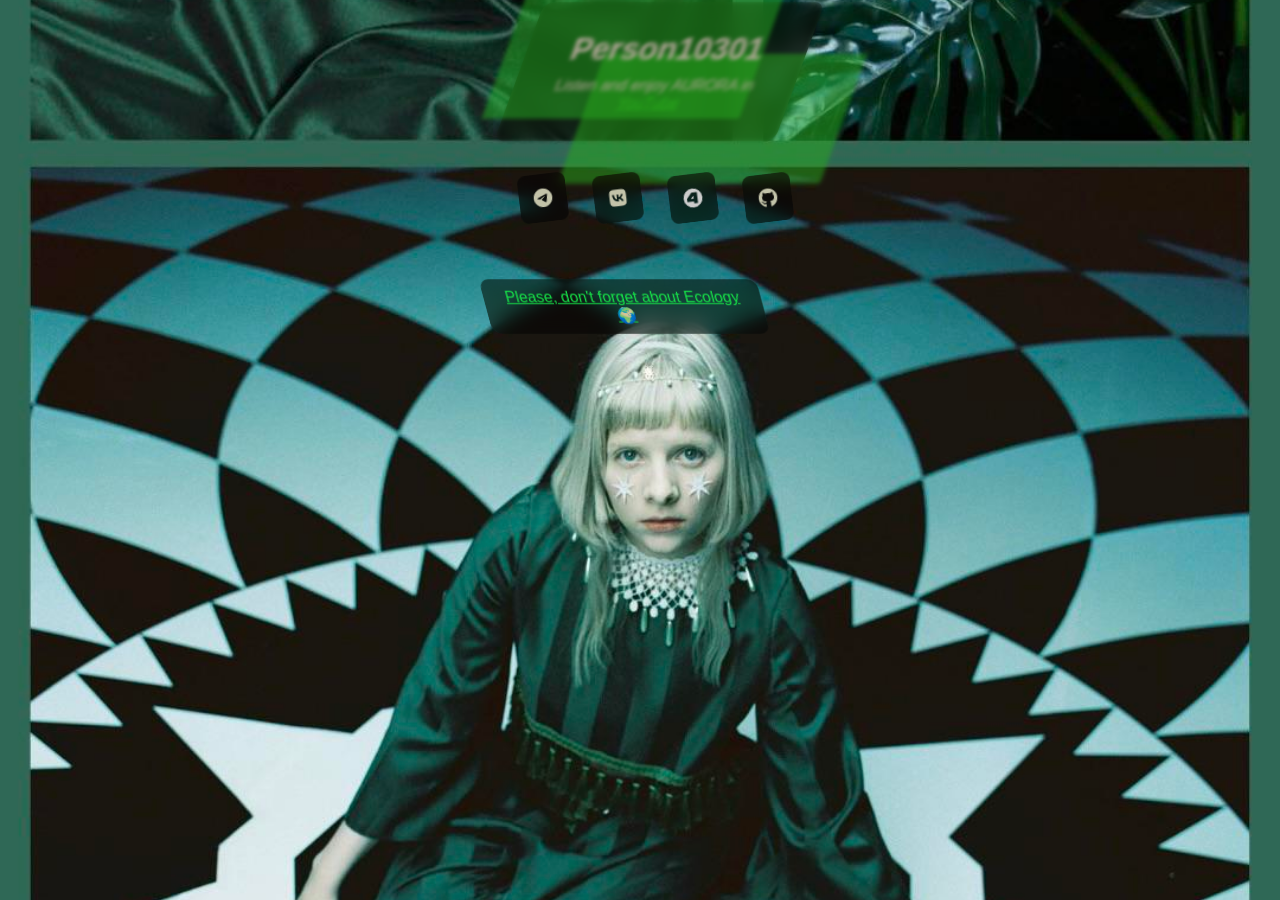
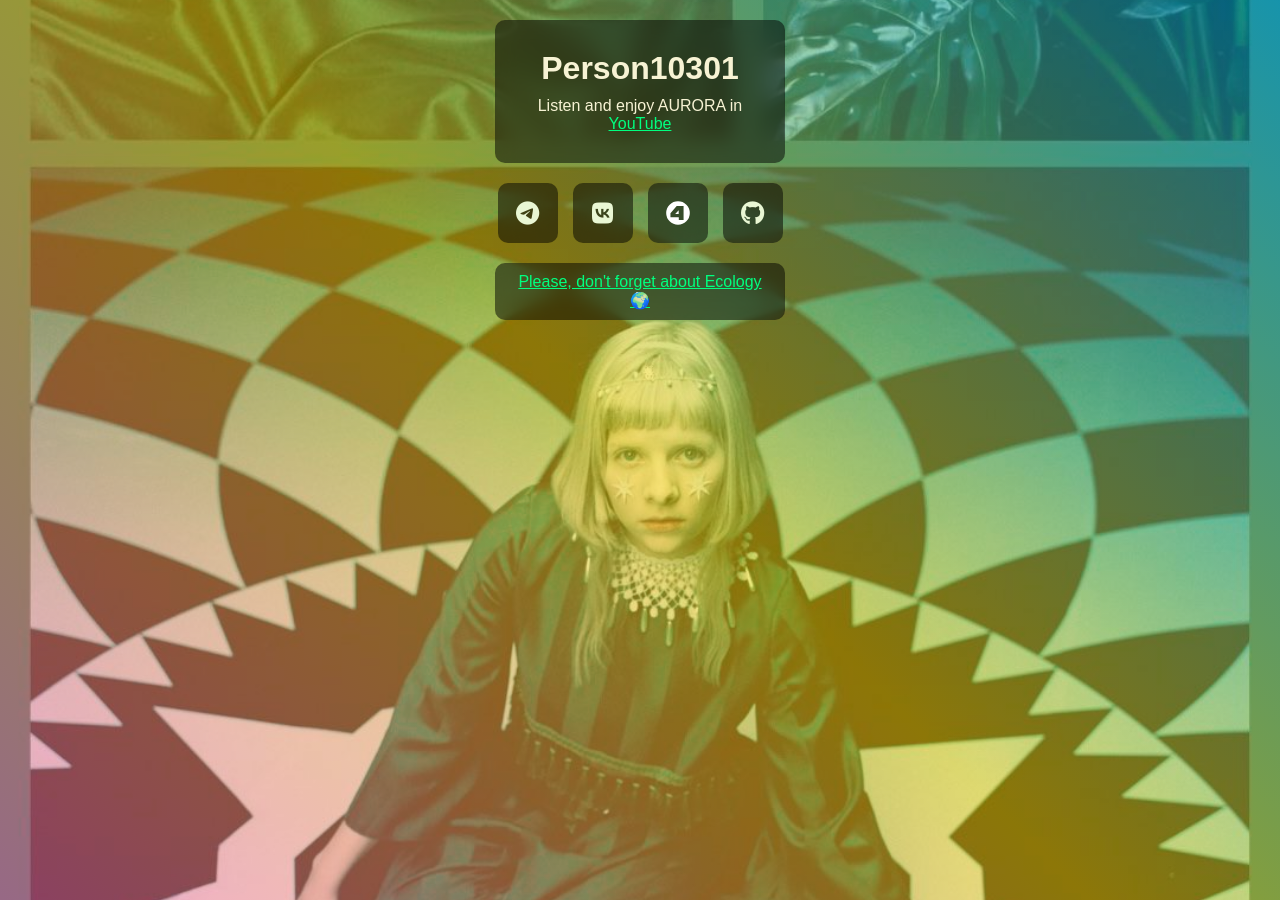
Before and after one commit to person10301/fox10301, a Jekyll site: the page built from index.md, in a window 1280 px wide. Built offline with Jekyll 4.4.1, drawn with Linux system fonts in a browser that asks for light colours; our own code applies the rules of GitHub Pages for plain Markdown files.

Commit message:
Update style.css

```diff
--- a/css/style.css
+++ b/css/style.css
@@ -11,7 +11,8 @@
   align-items: center;
   color: white;
   font-family: Arial, sans-serif;
-  overflow: hidden; /* Предотвращает вылезание элементов */
+  overflow: hidden;
+  position: relative; /* Для глобальных линий */
 }
 
 .content {
@@ -62,7 +63,7 @@
 }
 
 .custom-icon {
-  width: 44px; /* Учитываем твой новый размер */
+  width: 44px;
   height: 44px;
   fill: currentColor;
 }
@@ -96,88 +97,22 @@
   margin: 0;
 }
 
-/* Эффекты глитча */
-.content:before,
-.content:after {
+/* Глобальные линии для хаоса */
+body:before,
+body:after {
   content: "";
   position: absolute;
-  top: -15px;
-  left: -15px;
-  width: 130%;
-  height: 130%;
-  background: inherit;
+  width: 100%;
+  height: 100%;
   z-index: -1;
-  animation: glitch-layer 1.5s linear infinite;
+  pointer-events: none; /* Чтобы не мешали кликам */
+  animation: glitch-lines 3s linear infinite;
 }
 
-.content:before {
-  clip-path: polygon(0 0, 70% 0, 70% 70%, 0 70%);
-  animation-delay: 0.2s;
-  background: rgba(0, 255, 127, 0.5);
+body:before {
+  background: linear-gradient(45deg, rgba(255, 105, 180, 0.5), rgba(255, 215, 0, 0.5), rgba(0, 191, 255, 0.5));
+  animation-delay: 0.1s;
 }
 
-.content:after {
-  clip-path: polygon(30% 30%, 100% 30%, 100% 100%, 30% 100%);
-  animation-delay: 0.4s;
-  background: rgba(0, 204, 102, 0.5);
-}
-
-@keyframes glitch-background {
-  2%, 64% {
-    transform: translate(-20px, 20px) skew(20deg) scale(1.03);
-    filter: hue-rotate(30deg) brightness(1.3) blur(1px);
-  }
-  4%, 60% {
-    transform: translate(20px, -20px) skew(-20deg) scale(0.97);
-    filter: hue-rotate(-30deg) brightness(0.7) blur(2px);
-  }
-  62% {
-    transform: translate(-25px, 25px) skew(25deg) scale(1.06);
-    filter: hue-rotate(40deg) brightness(1.5) blur(1px);
-  }
-}
-
-@keyframes button-glitch {
-  2%, 64% {
-    transform: translate(-15px, 15px) rotate(7deg) scale(1.2);
-    filter: hue-rotate(20deg) brightness(1.2);
-  }
-  4%, 60% {
-    transform: translate(15px, -15px) rotate(-7deg) scale(0.8);
-    filter: hue-rotate(-20deg) brightness(0.8);
-  }
-  62% {
-    transform: translate(-20px, 20px) rotate(12deg) scale(1.3);
-    filter: hue-rotate(30deg) brightness(1.4);
-  }
-}
-
-@keyframes message-glitch {
-  2%, 64% {
-    transform: translate(15px, -15px) skew(-15deg) scale(1.04);
-    filter: hue-rotate(15deg) brightness(1.1);
-  }
-  4%, 60% {
-    transform: translate(-15px, 15px) skew(15deg) scale(0.96);
-    filter: hue-rotate(-15deg) brightness(0.9);
-  }
-  62% {
-    transform: translate(20px, -20px) skew(-20deg) scale(1.07);
-    filter: hue-rotate(25deg) brightness(1.3);
-  }
-}
-
-@keyframes glitch-layer {
-  2%, 64% {
-    transform: translate(-25px, 25px) scale(1.05);
-    filter: blur(3px) brightness(1.4);
-  }
-  4%, 60% {
-    transform: translate(25px, -25px) scale(0.95);
-    filter: blur(2px) brightness(0.6);
-  }
-  62% {
-    transform: translate(-30px, 30px) scale(1.08);
-    filter: blur(4px) brightness(1.6);
-  }
-}
+body:after {
+  background: linear-gradient(-45deg, rgba(144, 238, 144, 0.5),
```
